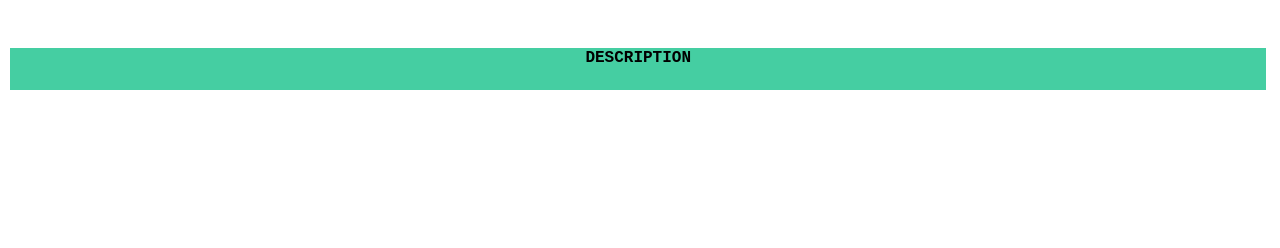
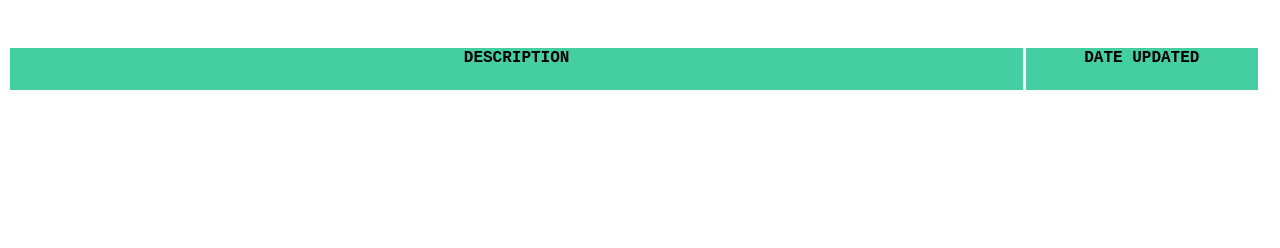
Before and after one commit to p-deb/CSIRT-Incident-Report-System, a PHP site: page /Query.php in a window 1280 px wide. Shown: the part 52-300 px from the top of the page. Run offline with PHP 8.4, Linux system fonts and the light colour scheme; data that the repository does not hold is empty.

Commit message:
Added date updated

```diff
--- a/Homepage.css
+++ b/Homepage.css
@@ -29,7 +29,15 @@ ul {
 #headerItemDescription {
   position: absolute;
   top: 100px;
-  width: 98%;
+  width: 79%;
+  text-align: center;
+}
+
+#dateDescription {
+  position: absolute;
+  top: 100px;
+  right: 22px;
+  width: 18%;
   text-align: center;
 }
 
--- a/Query.php
+++ b/Query.php
@@ -57,6 +57,7 @@
     <table class="CommentsTable">
       <tr class="TableHeaderDescription">
         <th id="headerItemDescription"><center>Description</center></th>
+        <th id="dateDescription"><center>Date Updated</center></th>
       </tr>
 
 	<?php
```
